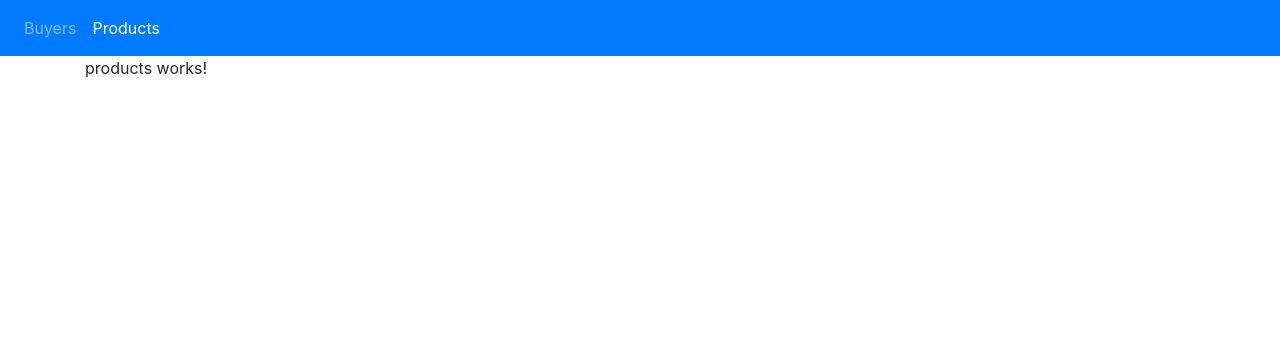
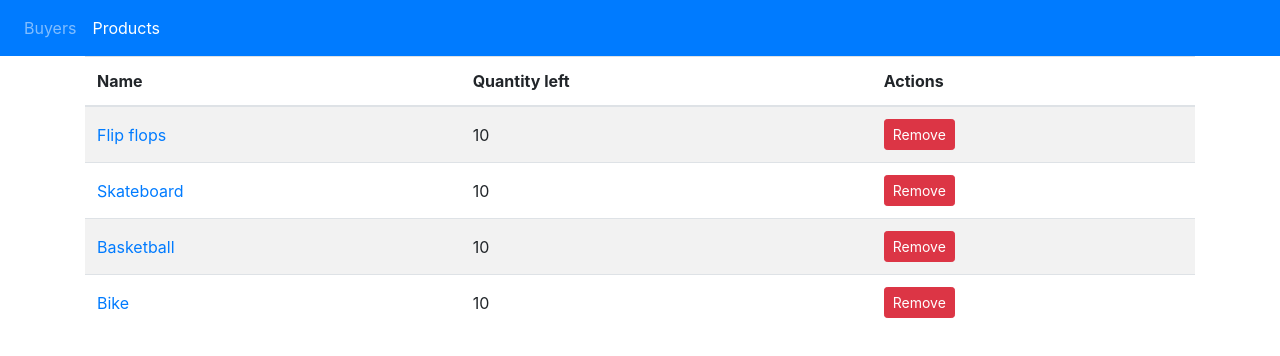
Before and after one commit to dregos/store, an Angular app: page /products in a window 1280 px wide. Shown: the top 356 px of the page. Built offline with nearby package versions, Linux system fonts and the light colour scheme.

Commit message:
ProductsService, list, and buyers-products relation

```diff
--- a/src/app/app-routing.module.ts
+++ b/src/app/app-routing.module.ts
@@ -2,7 +2,9 @@ import { NgModule } from '@angular/core';
 import { RouterModule, Routes } from '@angular/router';
 
 import { BuyersComponent } from './components/buyers/buyers.component';
+import { BuyersDetailsComponent } from './components/buyers/buyers-details/buyers-details.component';
 import { ProductsComponent } from './components/products/products.component';
+
 
 const appRoutes: Routes = [
   {
@@ -13,6 +15,10 @@ const appRoutes: Routes = [
   {
     path: 'buyers',
     component: BuyersComponent
+  },
+  {
+    path: 'buyers/:id',
+    component: BuyersDetailsComponent,
   },
   {
     path: 'products',
--- a/src/app/app.module.ts
+++ b/src/app/app.module.ts
@@ -9,13 +9,16 @@ import { AppComponent } from './app.component';
 import { LayoutComponent } from './components/layout/layout.component';
 import { BuyersComponent } from './components/buyers/buyers.component';
 import { ProductsComponent } from './components/products/products.component';
+import { BuyersDetailsComponent } from './components/buyers/buyers-details/buyers-details.component';
+
 
 @NgModule({
   declarations: [
     AppComponent,
     LayoutComponent,
     BuyersComponent,
-    ProductsComponent
+    ProductsComponent,
+    BuyersDetailsComponent
   ],
   imports: [
     BrowserModule,
--- a/src/app/components/buyers/buyer.ts
+++ b/src/app/components/buyers/buyer.ts
@@ -1,5 +1,6 @@
 import { Component, OnInit } from '@angular/core';
 import { Product } from '../products/product';
+import { ProductsService } from '../../shared/services/products.service';
 
 export class Buyer {
   public id : number;
@@ -8,12 +9,19 @@ export class Buyer {
   private email : string;
   private products : Product[] = [];
 
+  private productsService : ProductsService;
 
   constructor(id, first_name, last_name, email) {
     this.id = id;
     this.first_name = first_name;
     this.last_name = last_name;
     this.email = email;
+    this.generateSomeBuys();
+  }
+
+  public generateSomeBuys(){
+    this.products.push(new Product(0,'Flip flops', 1),);
+    this.products.push(new Product(1,'Skateboard', 2));
   }
 
 }
--- /dev/null
+++ b/src/app/components/buyers/buyers-details/buyers-details.component.html
@@ -0,0 +1,24 @@
+<div class="form-group col-md-5 pl-0 my-lg-4 my-2">
+  <ul class="list-group">
+  	<li class="list-group-item">First Name: {{ buyer.first_name }}</li>
+  	<li class="list-group-item">Last Name: {{ buyer.last_name }}</li>
+  	<li class="list-group-item">email: {{ buyer.email }}</li>
+  </ul>
+</div>
+<h6>Purchased products</h6>
+<table class="table table-striped">
+	<thead>
+		<tr>
+			<th>Name</th>
+			<th>Quantity</th>
+			<th>Actions</th>
+		</tr>
+	</thead>
+	<tbody>
+		<tr *ngFor="let product of buyer.products">
+			<td class="align-middle"> {{ product.name }} </td>
+			<td class="align-middle">{{ product.quantity }}</td>
+			<td><button class="btn btn-danger btn-sm" (click)="remove(product)">Remove</button></td>
+		</tr>
+	</tbody>
+</table>
--- /dev/null
+++ b/src/app/components/buyers/buyers-details/buyers-details.component.ts
@@ -0,0 +1,27 @@
+import { Component, OnInit } from '@angular/core';
+import { ActivatedRoute } from '@angular/router';
+
+import { BuyersService } from '../../../shared/services/buyers.service';
+import { Buyer } from '../buyer';
+
+@Component({
+  selector: 'app-buyers-details',
+  templateUrl: './buyers-details.component.html'
+})
+export class BuyersDetailsComponent implements OnInit {
+
+  private buyer: Buyer = new Buyer(null, '','','');
+
+  constructor(private route: ActivatedRoute,
+              private contactsService: BuyersService) {
+  }
+
+  ngOnInit() {
+  	this.route.params.subscribe(()=>{
+  		let id = parseInt(this.route.snapshot.paramMap.get('id'));
+      //console.log('Buyer id :'+id);
+      this.buyer = this.contactsService.getBuyerById(id);
+  	});
+  }
+
+}
--- a/src/app/components/products/products.component.html
+++ b/src/app/components/products/products.component.html
@@ -1,3 +1,18 @@
-<p>
-  products works!
-</p>
+<table class="table table-striped">
+	<thead>
+		<tr>
+			<th>Name</th>
+			<th>Quantity left</th>
+			<th>Actions</th>
+		</tr>
+	</thead>
+	<tbody>
+		<tr *ngFor="let product of products">
+			<td class="align-middle">
+				<a [routerLink]="['/products', product.id]">{{ product.name }}</a>
+			</td>
+			<td class="align-middle">{{ product.quantity }}</td>
+			<td><button class="btn btn-danger btn-sm" (click)="remove(product)">Remove</button></td>
+		</tr>
+	</tbody>
+</table>
--- a/src/app/components/products/products.component.ts
+++ b/src/app/components/products/products.component.ts
@@ -1,15 +1,30 @@
 import { Component, OnInit } from '@angular/core';
+import { ProductsService } from '../../shared/services/products.service';
+import { Product } from './product';
 
 @Component({
   selector: 'app-products',
   templateUrl: './products.component.html',
   styleUrls: ['./products.component.css']
 })
-export class ProductsComponent implements OnInit {
 
-  constructor() { }
+export class ProductsComponent {
 
-  ngOnInit() {
+  private products : Product[] = [];
+  private searchValue:string = '';
+  private newProduct: Product = new Product(null,'', null);
+
+  constructor(private productsService: ProductsService) {
+    this.products = productsService.getProducts();
+  }
+
+  remove(product){
+    this.productsService.removeProduct(product);
+  }
+
+  add(){
+    this.productsService.addProduct(this.newProduct);
+    this.newProduct = new Product(null,'', null);
   }
 
 }
--- a/src/app/shared/pipes/shared.module.ts
+++ b/src/app/shared/pipes/shared.module.ts
@@ -2,6 +2,7 @@ import { NgModule } from '@angular/core';
 import { CommonModule } from '@angular/common';
 import { FilterPipe } from './filter.pipe';
 import { BuyersService } from '../services/buyers.service';
+import { ProductsService } from '../services/products.service';
 
 @NgModule({
   imports: [
@@ -11,7 +12,8 @@ import { BuyersService } from '../services/buyers.service';
   	FilterPipe
   ],
   providers:[
-    BuyersService
+    BuyersService,
+    ProductsService
   ],
   exports: [
   	FilterPipe,
--- a/src/app/shared/services/buyers.service.ts
+++ b/src/app/shared/services/buyers.service.ts
@@ -21,6 +21,12 @@ export class BuyersService {
     return this.buyers
   }
 
+  public getBuyerById(id){
+    this.buyer = this.buyers.find(buyer => buyer['id'] == id);
+    //console.log('Found buyer :' + this.buyer.id);
+    return this.buyer;
+  }
+
   public addBuyer(buyer){
     const index = this.buyers.length-1;
     let lastBuyer:Buyer = this.buyers[index];
--- /dev/null
+++ b/src/app/shared/services/products.service.ts
@@ -0,0 +1,44 @@
+import { Injectable } from '@angular/core';
+import { Product } from '../../components/products/product';
+
+
+@Injectable()
+export class ProductsService {
+
+
+  private products: Product[] = [];
+  private product: Product = new Product(null,'', null);
+  //private product:product = new product(null, '','','');
+
+  constructor() {
+    this.products = [
+      new Product(0,'Flip flops', 10),
+      new Product(1,'Skateboard', 10),
+      new Product(2,'Basketball', 10),
+      new Product(3,'Bike', 10)
+    ];
+  }
+
+  public getProducts(){
+    return this.products
+  }
+
+  public getProductById(id){
+    this.product = this.products.find(product => product['id'] == id);
+    console.log('Found product :' + this.product.id);
+    return this.product;
+  }
+
+  public addProduct(product){
+    const index = this.products.length-1;
+    let lastProduct:Product = this.products[index];
+    product.id = lastProduct.id + 1;
+    this.products.push(product);
+    this.product = new Product(null, '',null);
+	}
+
+  public removeProduct(product){
+    const index = this.products.indexOf(product);
+    this.products.splice(index, 1);
+  }
+}
```
